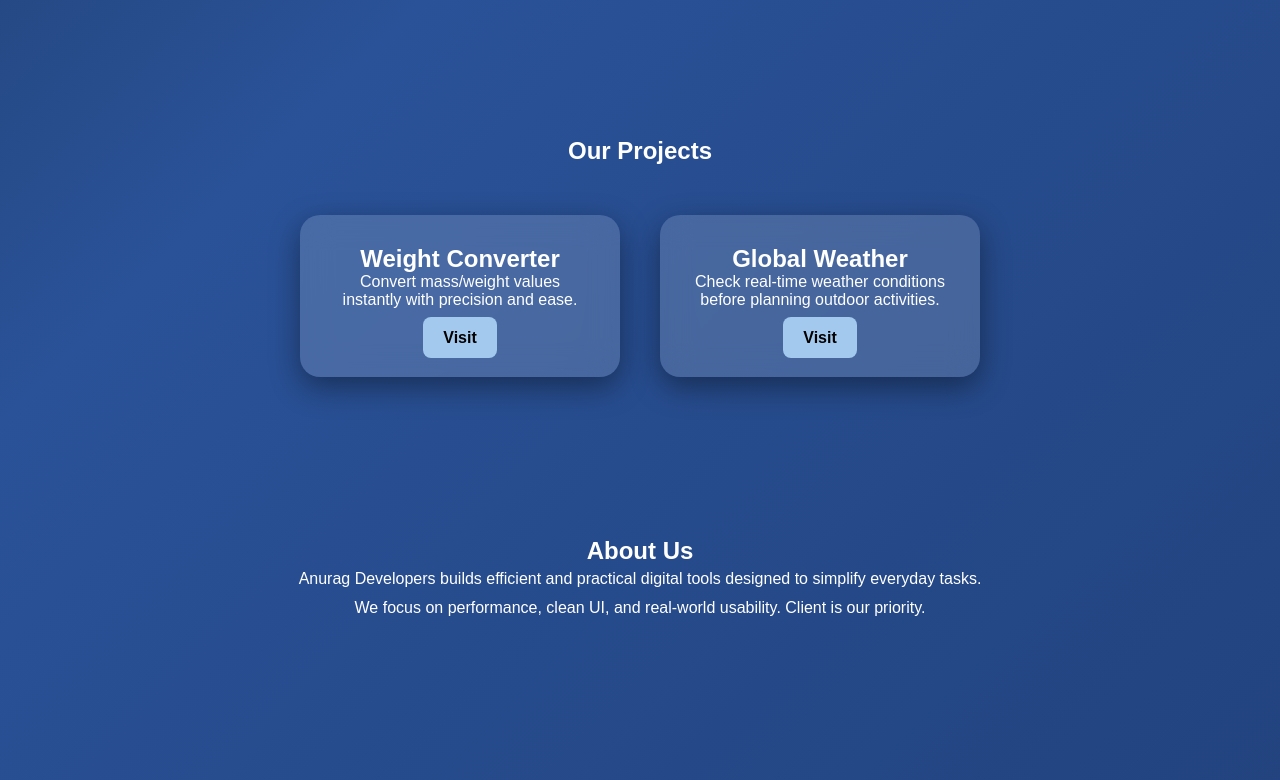
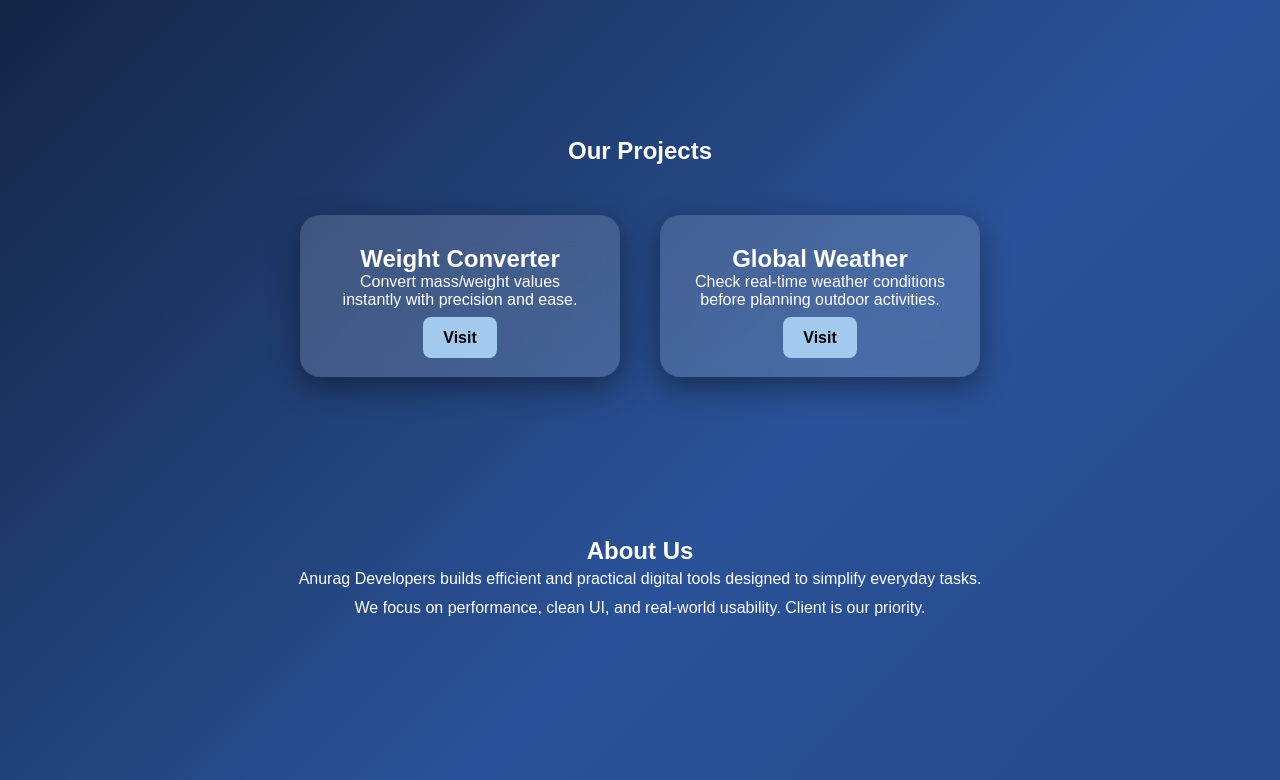
Before and after one commit to Anurag666786/anurag-developers-backend, a website: page public/index.html in a window 1280 px wide. Shown: the part 445-1225 px from the top of the page. Drawn offline with Linux system fonts and the light colour scheme.

Commit message:
Update 3

```diff
--- a/public/index.html
+++ b/public/index.html
@@ -24,7 +24,7 @@
 body {
     color: white;
     transition: 0.4s;
-    background: linear-gradient(-45deg, #021a47, #1e3c72, #2a5298, #0f2027, #203a43, #1d8043);
+    background: linear-gradient(-45deg, #021a47, #1e3c72, #2a5298, #05080e, #0f2027, #203a43, #1d8043);
     background-size: 400% 400%;
     animation: gradientBG 12s ease infinite;
 }
```
